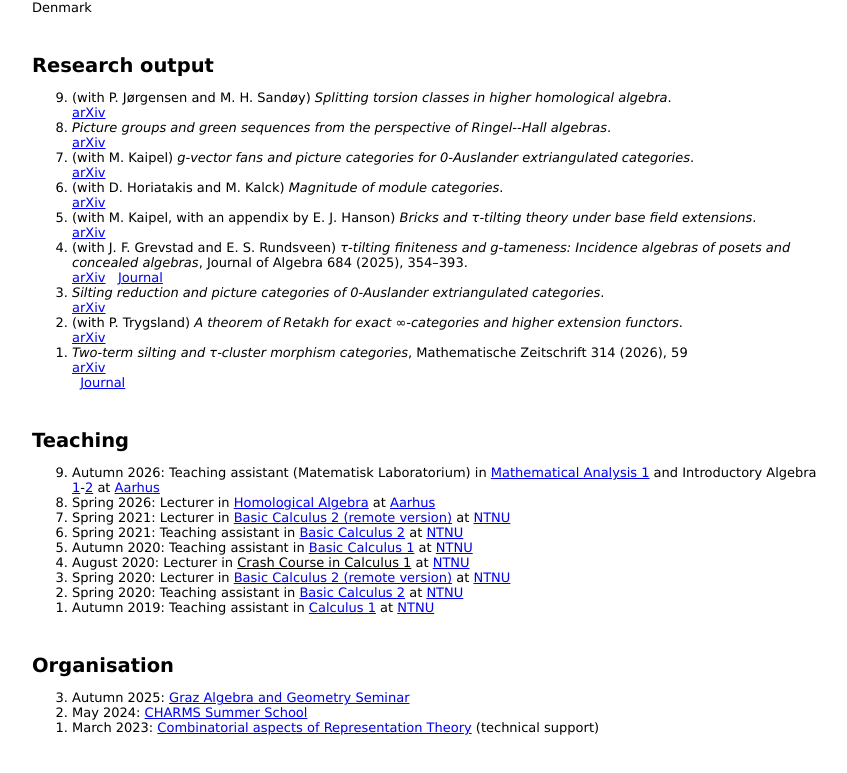
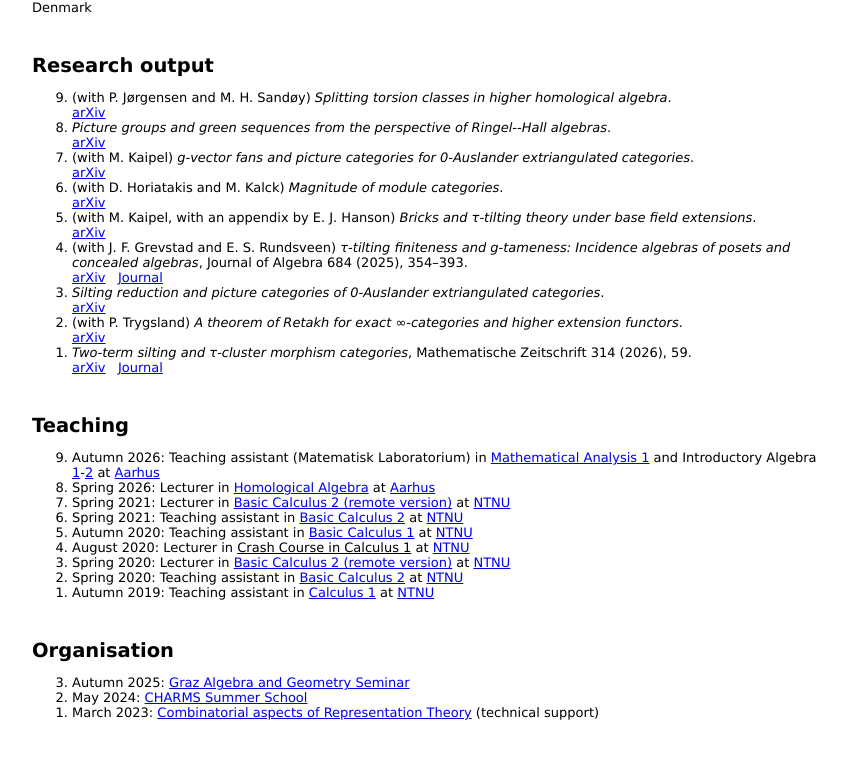
Before and after one commit to erlend-d-borve/erlend-d-borve.github.io, a plain HTML site: page index.html in a window 1280 px wide. Shown: the part 729-1502 px from the top of the page, without its empty margins (18-865 px from the left). Drawn offline with Linux system fonts and the light colour scheme.

Commit message:
Update index.html

```diff
--- a/index.html
+++ b/index.html
@@ -50,7 +50,7 @@ If you are a student at Aarhus University, please use my Aarhus University email
   <li>(with J. F. Grevstad and E. S. Rundsveen) <i>τ-tilting finiteness and <bf>g</bf>-tameness: Incidence algebras of posets and concealed algebras</i>, Journal of Algebra 684 (2025), 354–393. <br> <a href="https://arxiv.org/abs/2407.17965">arXiv</a> &nbsp <a href="https://doi.org/10.1016/j.jalgebra.2025.06.048">Journal</a> </li>
   <li><i>Silting reduction and picture categories of 0-Auslander extriangulated categories</i>. <br> <a href="https://arxiv.org/abs/2405.00593">arXiv</a></li>
   <li>(with P. Trygsland) <i>A theorem of Retakh for exact &infin;-categories and higher extension functors</i>. <br> <a href="https://arxiv.org/abs/2110.05138">arXiv</a></li>
-  <li><i>Two-term silting and τ-cluster morphism categories</i>, Mathematische Zeitschrift 314 (2026), 59<br> <a href="https://arxiv.org/abs/2110.03472">arXiv</a></li> &nbsp <a href="https://doi.org/10.1007/s00209-026-04162-w">Journal</a> </li>
+  <li><i>Two-term silting and τ-cluster morphism categories</i>, Mathematische Zeitschrift 314 (2026), 59. <br> <a href="https://arxiv.org/abs/2110.03472">arXiv</a> &nbsp <a href="https://doi.org/10.1007/s00209-026-04162-w">Journal</a> </li>
 </ol>
 
   <h2>Teaching</h2>
```
